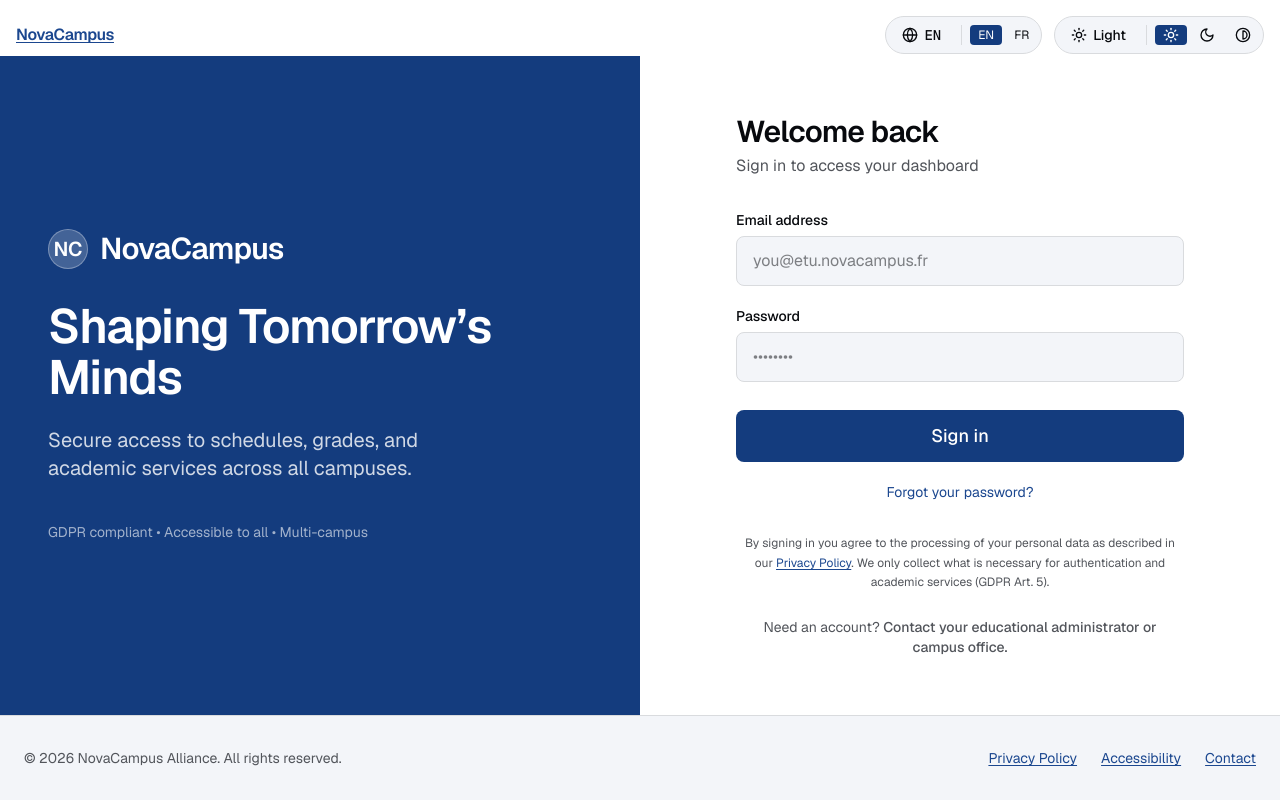
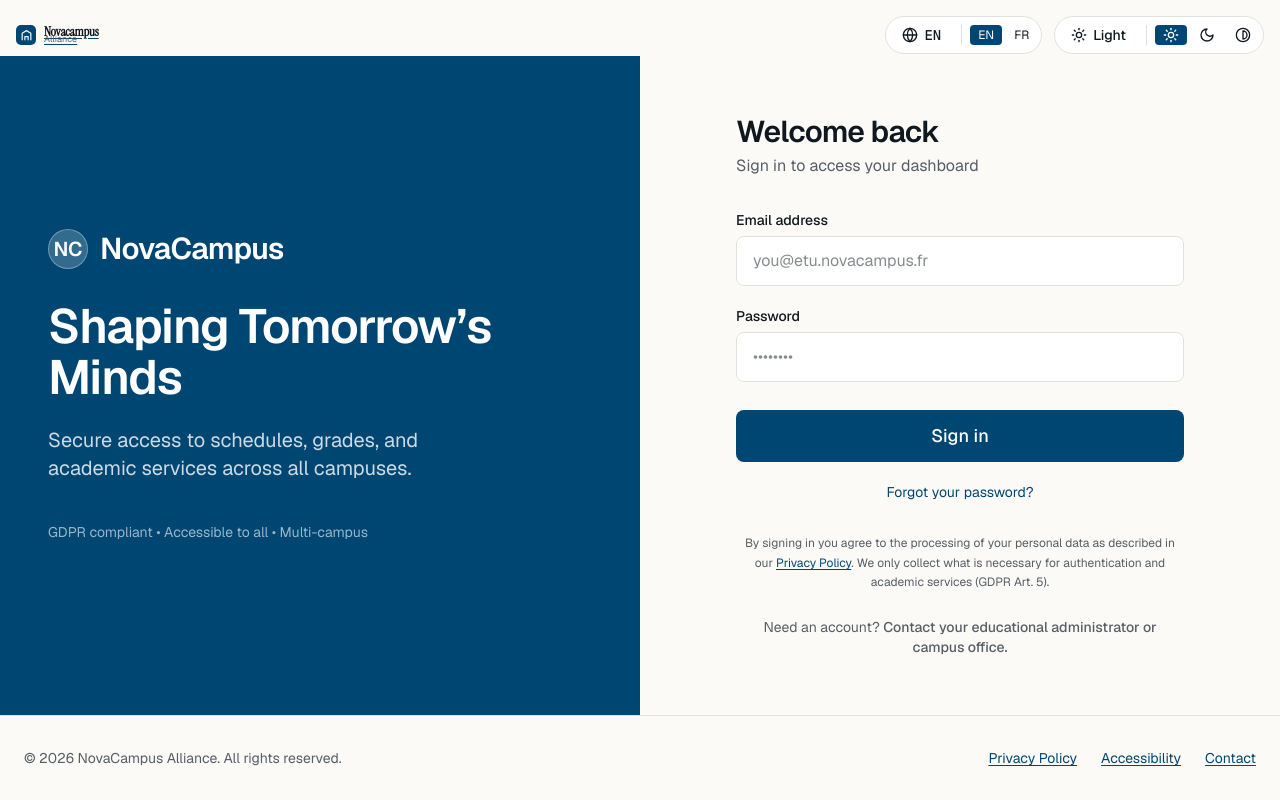
Before and after one commit to PROJETWEB-CESI/Project-Web-Group1, a Next.js app in the folder frontend/nova-campus-web/: page /login in a window 1280 px wide. Built offline with nearby package versions, Linux system fonts and the light colour scheme; no server answers.

Commit message:
style(frontend): port light theme colors from mockup (OKLCH), make dark consistent; header/footer transparent bg; update logo to Novacampus (Instrument Serif) + Alliance (Geist) wordmark with mark icon

```diff
--- a/frontend/nova-campus-web/src/app/globals.css
+++ b/frontend/nova-campus-web/src/app/globals.css
@@ -3,44 +3,75 @@
 :root {
   --font-sans: var(--font-geist-sans);
   --font-mono: var(--font-geist-mono);
+  --font-display: var(--font-instrument-serif), "Instrument Serif", Georgia, serif;
+  --font-body: var(--font-geist-sans), -apple-system, BlinkMacSystemFont, system-ui, sans-serif;
 
-  /* Professional design tokens - NovaCampus education theme (using OKLCH for perceptually consistent brightness across hues) */
-  --color-primary: oklch(0.37 0.12 260);      /* Deep blue */
-  --color-primary-hover: oklch(0.41 0.13 260);
-  --color-on-primary: oklch(1 0 0);   /* Text/icon color to use on primary backgrounds */
-  --color-link: oklch(0.41 0.13 260);         /* Slightly brighter variant for links on light */
-  --color-link-hover: oklch(0.37 0.12 260);   /* Darker on hover for distinction */
-  --color-accent: oklch(0.64 0.15 220);       /* Sky blue accent */
-  --color-bg: oklch(1 0 0);
-  --color-surface: oklch(0.97 0.005 260);
-  --color-text: oklch(0.14 0.01 260);
-  --color-text-muted: oklch(0.45 0.01 260);
-  --color-border: oklch(0.89 0.005 260);
-  --color-error: oklch(0.48 0.18 25);
-  --color-success: oklch(0.53 0.14 140);
+  /* Light theme colors from mockup (academic modern palette) */
+  --color-bg: oklch(0.985 0.004 95);
+  --color-bg-elev: oklch(1 0 0);
+  --color-bg-sunken: oklch(0.965 0.005 95);
+  --color-surface: oklch(1 0 0);
+  --color-surface-hover: oklch(0.97 0.005 95);
+  --color-border: oklch(0.91 0.008 95);
+  --color-border-strong: oklch(0.82 0.01 95);
+
+  --color-text: oklch(0.20 0.02 250);
+  --color-text-muted: oklch(0.48 0.015 250);
+  --color-text-subtle: oklch(0.62 0.012 250);
+  --color-text-inverse: oklch(0.985 0.004 95);
+
+  --color-primary: oklch(0.38 0.10 245);
+  --color-primary-hover: oklch(0.32 0.11 245);
+  --color-primary-soft: oklch(0.94 0.025 245);
+  --color-primary-soft-strong: oklch(0.88 0.04 245);
+  --color-on-primary: oklch(1 0 0);
+
+  --color-accent: oklch(0.55 0.10 165);
+  --color-accent-soft: oklch(0.93 0.035 165);
+
+  --color-link: oklch(0.38 0.10 245);
+  --color-link-hover: oklch(0.32 0.11 245);
+
+  --color-error: oklch(0.55 0.16 25);
+  --color-success: oklch(0.55 0.11 155);
 
   /* Focus & accessibility */
-  --ring-color: oklch(0.37 0.12 260);
-  --ring-offset: oklch(1 0 0);
+  --ring-color: oklch(0.38 0.10 245);
+  --ring-offset: oklch(0.985 0.004 95);
 }
 
-/* Dark theme - actual darkening (not white). Using OKLCH for consistent perceived brightness (L channel) across colors. */
+/* Dark theme - consistent with mockup light theme (using OKLCH). High-contrast untouched. */
 .dark {
-  --color-bg: oklch(0.17 0.01 260);
-  --color-surface: oklch(0.22 0.01 260);
-  --color-text: oklch(0.93 0 0);
-  --color-text-muted: oklch(0.65 0.01 260);
-  --color-border: oklch(0.35 0.01 260);
-  --color-primary: oklch(0.58 0.18 260);       /* Blue with good contrast on dark (on-primary ~ white) */
-  --color-primary-hover: oklch(0.63 0.18 260);
-  --color-on-primary: oklch(1 0 0);    /* White on the blue primary */
-  --color-link: oklch(0.72 0.14 260);          /* Brighter link color for good contrast on dark */
-  --color-link-hover: oklch(0.78 0.14 260);    /* Lighter blue on hover for improved contrast */
-  --color-accent: oklch(0.72 0.14 220);
-  --color-error: oklch(0.65 0.2 25);
-  --color-success: oklch(0.68 0.15 140);
-  --ring-color: oklch(0.63 0.18 260);
-  --ring-offset: oklch(0.17 0.01 260);
+  --color-bg: oklch(0.16 0.012 250);
+  --color-bg-elev: oklch(0.20 0.015 250);
+  --color-bg-sunken: oklch(0.13 0.012 250);
+  --color-surface: oklch(0.20 0.015 250);
+  --color-surface-hover: oklch(0.24 0.018 250);
+  --color-border: oklch(0.28 0.018 250);
+  --color-border-strong: oklch(0.36 0.02 250);
+
+  --color-text: oklch(0.96 0.005 95);
+  --color-text-muted: oklch(0.72 0.012 250);
+  --color-text-subtle: oklch(0.56 0.015 250);
+  --color-text-inverse: oklch(0.16 0.012 250);
+
+  --color-primary: oklch(0.72 0.13 245);
+  --color-primary-hover: oklch(0.78 0.12 245);
+  --color-primary-soft: oklch(0.28 0.05 245);
+  --color-primary-soft-strong: oklch(0.34 0.07 245);
+  --color-on-primary: oklch(1 0 0);
+
+  --color-accent: oklch(0.72 0.13 165);
+  --color-accent-soft: oklch(0.26 0.05 165);
+
+  --color-link: oklch(0.72 0.13 245);
+  --color-link-hover: oklch(0.78 0.12 245);
+
+  --color-error: oklch(0.70 0.16 25);
+  --color-success: oklch(0.72 0.13 155);
+
+  --ring-color: oklch(0.72 0.13 245);
+  --ring-offset: oklch(0.16 0.012 250);
 }
 
 /* High contrast (RGAA/WCAG AAA target) - OKLCH tokens chosen for extreme contrast.
--- a/frontend/nova-campus-web/src/app/layout.js
+++ b/frontend/nova-campus-web/src/app/layout.js
@@ -1,4 +1,4 @@
-import { Geist, Geist_Mono } from "next/font/google";
+import { Geist, Geist_Mono, Instrument_Serif } from "next/font/google";
 import "./globals.css";
 import { AuthProvider } from "@/context/AuthContext";
 import { ThemeProvider } from "@/context/ThemeContext";
@@ -19,6 +19,13 @@ const geistMono = Geist_Mono({
   subsets: ["latin"],
 });
 
+const instrumentSerif = Instrument_Serif({
+  variable: "--font-instrument-serif",
+  subsets: ["latin"],
+  weight: ["400", "700"],
+  style: ["normal", "italic"],
+});
+
 export const metadata = {
   title: "NovaCampus",
   description: "NovaCampus Alliance - Higher Education Platform. Secure access for students, teachers, and staff.",
@@ -31,7 +38,7 @@ export default function RootLayout({ children }) {
   return (
     <html
       lang="en"
-      className={`${geistSans.variable} ${geistMono.variable} h-full antialiased`}
+      className={`${geistSans.variable} ${geistMono.variable} ${instrumentSerif.variable} h-full antialiased`}
     >
       <body className="min-h-dvh flex flex-col bg-[var(--color-bg)] text-[var(--color-text)]">
         <LanguageProvider>
@@ -39,7 +46,7 @@ export default function RootLayout({ children }) {
             <AuthProvider>
               {/* Global header bar: logo (top-left) + language/theme/profile (top-right).
                   Fixed overlay with side margins. Content area gets top padding to avoid overlap. */}
-              <div className="fixed top-4 left-4 right-4 z-50 flex items-center justify-between">
+              <div className="fixed top-4 left-4 right-4 z-50 flex items-center justify-between bg-transparent">
                 <LogoLink />
                 <div className="flex items-center gap-3">
                   <LanguageToggle />
--- a/frontend/nova-campus-web/src/components/shared/Footer.jsx
+++ b/frontend/nova-campus-web/src/components/shared/Footer.jsx
@@ -7,7 +7,7 @@ export default function Footer() {
   const { translate } = useLanguage();
 
   return (
-    <footer className="bg-[var(--color-surface)] text-[var(--color-text-muted)] py-8 border-t border-[var(--color-border)]">
+    <footer className="bg-transparent text-[var(--color-text-muted)] py-8 border-t border-[var(--color-border)]">
       <div className="max-w-7xl mx-auto px-6 flex flex-col md:flex-row items-center gap-4 text-sm">
         <div className="md:mr-auto">
           © {new Date().getFullYear()} NovaCampus Alliance. All rights reserved.
--- a/frontend/nova-campus-web/src/components/shared/LogoLink.jsx
+++ b/frontend/nova-campus-web/src/components/shared/LogoLink.jsx
@@ -6,9 +6,8 @@ import { useAuth } from '@/context/AuthContext';
 /**
  * LogoLink
  * Top-left brand link in the global header.
- * - If authenticated: links to the user's role dashboard (e.g. /dashboard/student)
- * - If not authenticated (or loading): links to /login
- * Simple text name for now (per spec). Clickable from anywhere.
+ * Matches mockup format: "Novacampus" (Instrument Serif) + "Alliance" (Geist, smaller).
+ * Icon mark + wordmark. Links to role dashboard if authed, else /login.
  */
 export default function LogoLink() {
   const { user, isAuthenticated, loading } = useAuth();
@@ -22,9 +21,43 @@ export default function LogoLink() {
   return (
     <Link
       href={href}
-      className="text-base font-semibold tracking-tight text-[var(--color-text)] hover:text-[var(--color-primary)] no-underline focus:outline-none focus-visible:ring-1 focus-visible:ring-[var(--color-primary)] rounded"
+      className="flex items-center gap-2 no-underline focus:outline-none focus-visible:ring-1 focus-visible:ring-[var(--color-primary)] rounded group"
     >
-      NovaCampus
+      {/* Small mark icon (from mockup) */}
+      <div
+        className="w-5 h-5 rounded-[5px] flex items-center justify-center flex-shrink-0"
+        style={{ background: 'var(--color-primary)' }}
+      >
+        <svg
+          viewBox="0 0 24 24"
+          width={13}
+          height={13}
+          fill="none"
+          stroke="white"
+          strokeWidth="2.25"
+          strokeLinecap="round"
+          strokeLinejoin="round"
+          className="opacity-95"
+        >
+          <path d="M4 20V8l8-5 8 5v12M9 20v-6h6v6" />
+        </svg>
+      </div>
+
+      {/* Wordmark: Novacampus (display/Instrument) + Alliance (body/Geist, smaller) */}
+      <div className="flex flex-col leading-[0.85] -space-y-px">
+        <span
+          className="text-[13px] font-semibold tracking-[-0.015em] text-[var(--color-text)] group-hover:text-[var(--color-primary)] transition-colors"
+          style={{ fontFamily: 'var(--font-display)' }}
+        >
+          Novacampus
+        </span>
+        <span
+          className="text-[9px] text-[var(--color-text-muted)] tracking-[0.01em]"
+          style={{ fontFamily: 'var(--font-body)' }}
+        >
+          Alliance
+        </span>
+      </div>
     </Link>
   );
 }
```
